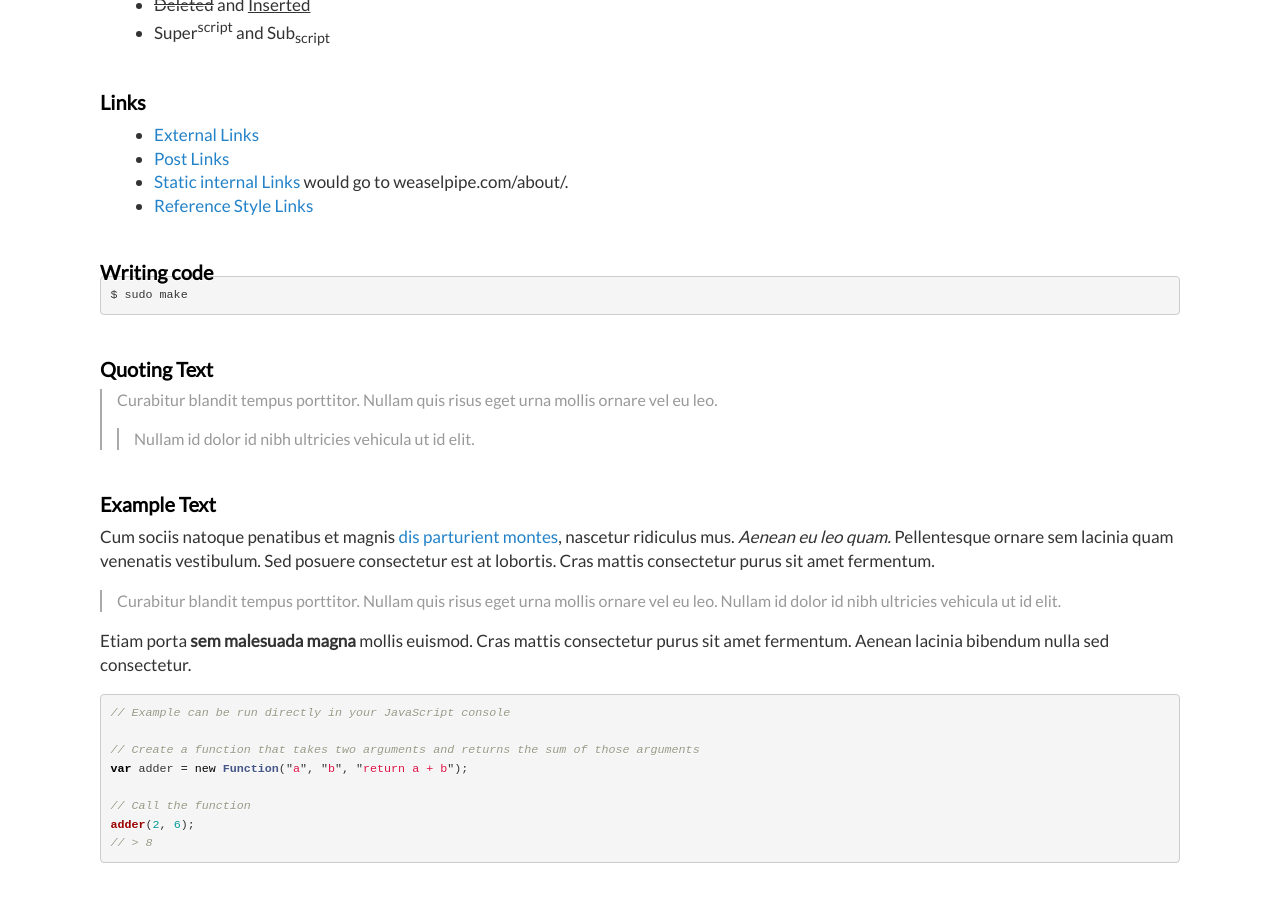
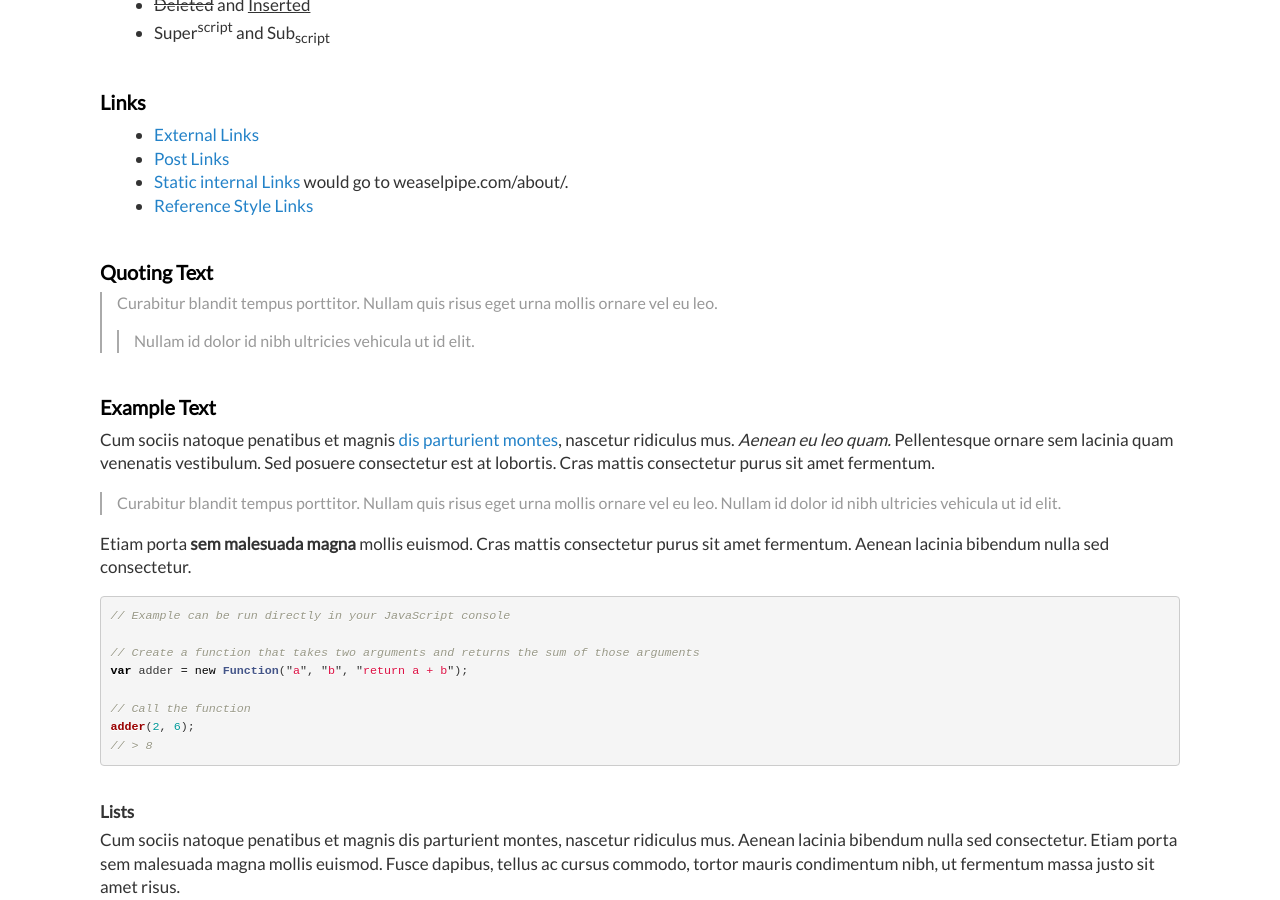
Before and after one commit to mrdanbrooks/mrdanbrooks.github.io, a Jekyll site: the page built from drafts/0000-00-00-template.md, in a window 1280 px wide and 900 px high, scrolled down 1030 px. Built offline with Jekyll 4.4.1, drawn with Linux system fonts in a browser that asks for light colours; Markdown is read by kramdown in place of the engine named in the settings.

Commit message:
edits template

````diff
--- a/drafts/0000-00-00-template.md
+++ b/drafts/0000-00-00-template.md
@@ -30,12 +30,14 @@
 
 Just go to `~/Source/notes/tags/` and add a file.md with the following content
 
-    ---
-    layout: blog_by_tag
-    title: <tagnamegoeshere> posts
-    tag: <tagnamegoeshere>
-    permalink: <tagnamegoeshere>/
-    ---
+```
+---
+layout: blog_by_tag
+title: <tagnamegoeshere> posts
+tag: <tagnamegoeshere>
+permalink: <tagnamegoeshere>/
+---
+```
 
 Don't forget to add the tag file when you commit!
 
@@ -56,13 +58,6 @@
  *  [Reference Style Links][google]
 
 [google]: http://www.google.com/ "This is google"
-
-Writing code
-------------
-
-```
-$ sudo make
-```
 
 Quoting Text
 ------------
````
